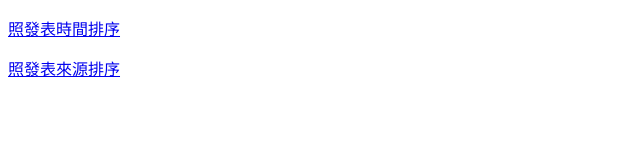
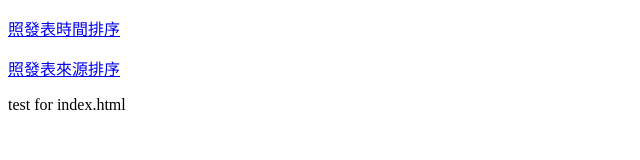
Before and after one commit to scsa3/jingyong-gantt, a plain HTML site: page docs/index.html in a window 1280 px wide. Shown: the whole page, without its empty margins (0-640 px from the left). Drawn offline with Linux system fonts and the light colour scheme.

```diff
--- a/docs/index.html
+++ b/docs/index.html
@@ -7,5 +7,6 @@
 <body>
 <p><a href="order.html">照發表時間排序</a></p>
 <p><a href="source.html">照發表來源排序</a></p>
+<p>test for index.html</p>
 </body>
 </html>
```
